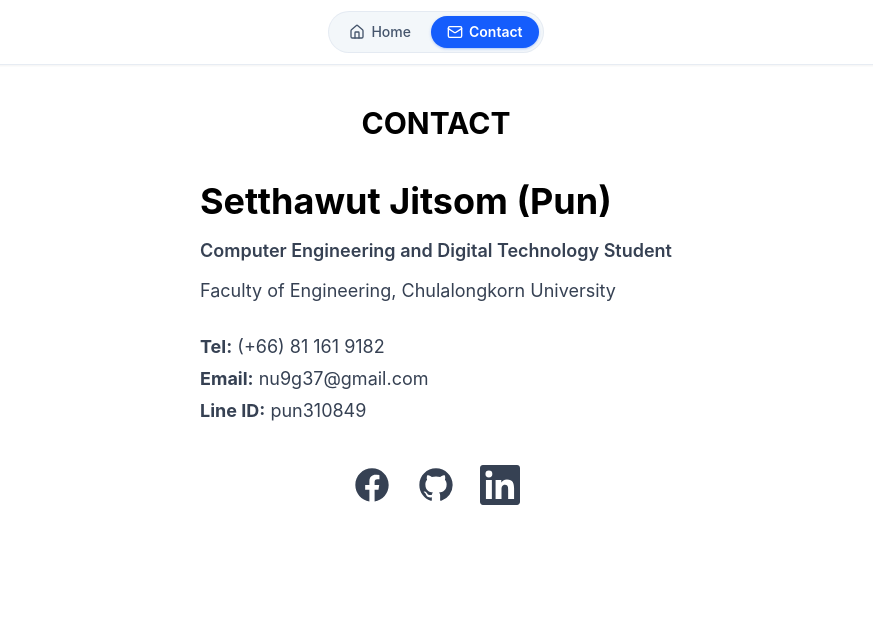
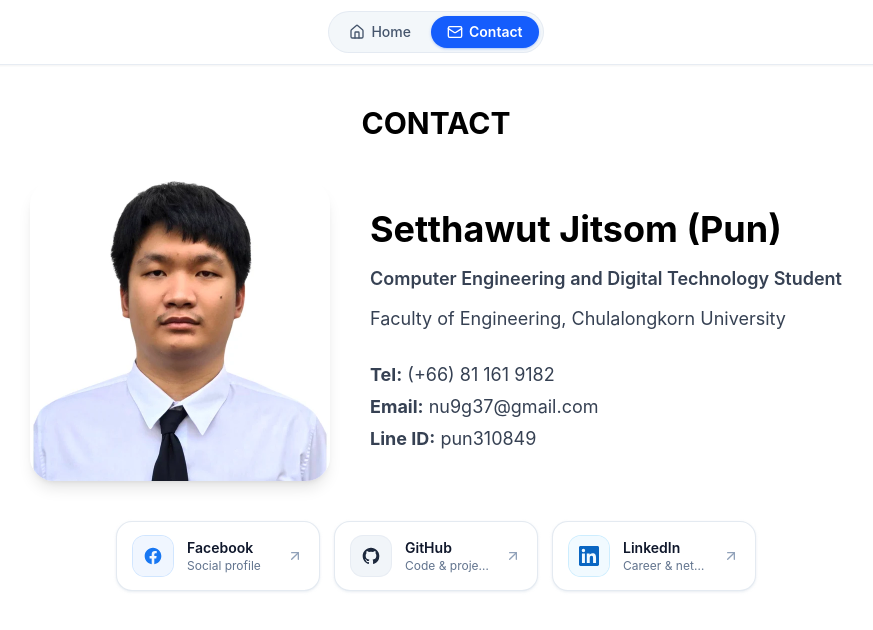
Before and after one commit to nu9g37/nu9g37.github.io, an Astro site: page /contact in a window 1280 px wide. Shown: the whole page, without its empty margins (204-1077 px from the left). Built offline with nearby package versions, Linux system fonts and the light colour scheme; Astro itself is replaced by a stand-in of ours.

Commit message:
feat: update SocialLinks and pages to include dynamic avatar images and enhanced layout

```diff
--- a/src/components/SocialLinks.astro
+++ b/src/components/SocialLinks.astro
@@ -7,39 +7,110 @@ interface Props {
 
 const { links } = Astro.props;
 
-const ICON_PATHS: Record<SocialLink['platform'], { d: string; fillRule?: 'evenodd' }> = {
+interface PlatformMeta {
+  d: string;
+  fillRule?: 'evenodd';
+  subtitle: string;
+  cardHoverClass: string;
+  badgeClass: string;
+  accentBarClass: string;
+}
+
+const PLATFORM_META: Record<SocialLink['platform'], PlatformMeta> = {
   facebook: {
     d: 'M22 12c0-5.523-4.477-10-10-10S2 6.477 2 12c0 4.991 3.657 9.128 8.438 9.878v-6.987h-2.54V12h2.54V9.797c0-2.506 1.492-3.89 3.777-3.89 1.094 0 2.238.195 2.238.195v2.46h-1.26c-1.243 0-1.63.771-1.63 1.562V12h2.773l-.443 2.89h-2.33v6.988C18.343 21.128 22 16.991 22 12Z',
+    subtitle: 'Social profile',
+    cardHoverClass: 'hover:border-[#1877F2]/40 hover:shadow-[#1877F2]/10',
+    badgeClass:
+      'bg-blue-50/90 text-[#1877F2] ring-blue-200/70 group-hover:bg-[#1877F2] group-hover:text-white group-hover:ring-[#1877F2]',
+    accentBarClass: 'bg-linear-to-r from-[#1877F2] via-sky-400 to-[#1877F2]',
   },
   github: {
     d: 'M12 2C6.477 2 2 6.484 2 12.017c0 4.425 2.865 8.18 6.839 9.504.5.092.682-.217.682-.483 0-.237-.008-.868-.013-1.703-2.782.605-3.369-1.343-3.369-1.343-.454-1.158-1.11-1.466-1.11-1.466-.908-.62.069-.608.069-.608 1.003.07 1.53 1.032 1.53 1.032.892 1.53 2.341 1.088 2.91.832.092-.647.35-1.088.636-1.338-2.22-.253-4.555-1.113-4.555-4.951 0-1.093.39-1.988 1.029-2.688-.103-.253-.446-1.272.098-2.65 0 0 .84-.27 2.75 1.026A9.564 9.564 0 0 1 12 6.844a9.59 9.59 0 0 1 2.504.337c1.909-1.296 2.747-1.027 2.747-1.027.546 1.379.202 2.398.1 2.651.64.7 1.028 1.595 1.028 2.688 0 3.848-2.339 4.695-4.566 4.943.359.309.678.92.678 1.855 0 1.338-.012 2.419-.012 2.747 0 .268.18.58.688.482A10.019 10.019 0 0 0 22 12.017C22 6.484 17.522 2 12 2Z',
     fillRule: 'evenodd',
+    subtitle: 'Code & projects',
+    cardHoverClass: 'hover:border-slate-400/70 hover:shadow-slate-900/10',
+    badgeClass:
+      'bg-slate-100 text-slate-800 ring-slate-200/80 group-hover:bg-slate-900 group-hover:text-white group-hover:ring-slate-900',
+    accentBarClass: 'bg-linear-to-r from-slate-700 via-slate-950 to-slate-700',
   },
   linkedin: {
     d: 'M20.447 20.452h-3.554v-5.569c0-1.328-.027-3.037-1.852-3.037-1.853 0-2.136 1.445-2.136 2.939v5.667H9.351V9h3.414v1.561h.046c.477-.9 1.637-1.85 3.37-1.85 3.601 0 4.267 2.37 4.267 5.455v6.286ZM5.337 7.433a2.062 2.062 0 0 1-2.063-2.065 2.064 2.064 0 1 1 2.063 2.065Zm1.782 13.019H3.555V9h3.564v11.452ZM22.225 0H1.771C.792 0 0 .774 0 1.729v20.542C0 23.227.792 24 1.771 24h20.451C23.2 24 24 23.227 24 22.271V1.729C24 .774 23.2 0 22.222 0h.003Z',
+    subtitle: 'Career & network',
+    cardHoverClass: 'hover:border-[#0A66C2]/40 hover:shadow-[#0A66C2]/10',
+    badgeClass:
+      'bg-sky-50/90 text-[#0A66C2] ring-sky-200/70 group-hover:bg-[#0A66C2] group-hover:text-white group-hover:ring-[#0A66C2]',
+    accentBarClass: 'bg-linear-to-r from-[#0A66C2] via-sky-500 to-[#0A66C2]',
   },
 };
 ---
 
-<div class="flex justify-center gap-6 mb-10">
+{links.length > 0 && (
+  <section aria-labelledby="social-links-heading" class="w-full max-w-2xl px-4 mx-auto mb-14">
+    <div class="flex flex-col gap-3.5 sm:flex-row sm:flex-wrap sm:justify-center">
       {links.map((link) => {
-    const icon = ICON_PATHS[link.platform];
+        const meta = PLATFORM_META[link.platform];
         return (
           <a
             href={link.href}
             target="_blank"
             rel="noopener noreferrer"
-        aria-label={link.label}
-        class:list={['text-gray-700 transition-colors', link.hoverClass]}
+            class:list={[
+              'group relative flex w-full items-center gap-3.5 overflow-hidden rounded-2xl border border-slate-200/90 bg-white px-4 py-3.5 text-slate-900 shadow-sm shadow-slate-200/70 transition-all duration-300 hover:shadow-lg motion-safe:hover:-translate-y-0.5 focus-visible:outline-2 focus-visible:outline-offset-2 focus-visible:outline-blue-600 sm:min-w-[190px] sm:flex-1 sm:max-w-[220px]',
+              meta.cardHoverClass,
+              link.hoverClass,
+            ]}
           >
-        <svg class="w-10 h-10" viewBox="0 0 24 24" fill="currentColor" aria-hidden="true">
+            <span
+              aria-hidden="true"
+              class:list={[
+                'absolute inset-x-0 top-0 h-0.5 opacity-0 transition-opacity duration-300 group-hover:opacity-100',
+                meta.accentBarClass,
+              ]}
+            />
+
+            <span
+              aria-hidden="true"
+              class:list={[
+                'flex h-10 w-10 shrink-0 items-center justify-center rounded-xl ring-1 transition-all duration-300 motion-safe:group-hover:scale-105',
+                meta.badgeClass,
+              ]}
+            >
+              <svg class="w-5 h-5" viewBox="0 0 24 24" fill="currentColor" aria-hidden="true">
                 <path
-            d={icon.d}
-            fill-rule={icon.fillRule}
-            clip-rule={icon.fillRule}
+                  d={meta.d}
+                  fill-rule={meta.fillRule}
+                  clip-rule={meta.fillRule}
                 />
               </svg>
+            </span>
+
+            <span class="flex-1 min-w-0 text-left">
+              <span class="block text-sm font-semibold truncate transition-colors duration-200">
+                {link.label}
+              </span>
+              <span class="block text-xs font-normal truncate text-slate-500">
+                {meta.subtitle}
+              </span>
+            </span>
+
+            <svg
+              class="h-4 w-4 shrink-0 text-slate-400 transition-all duration-200 group-hover:text-inherit motion-safe:group-hover:translate-x-0.5 motion-safe:group-hover:-translate-y-0.5"
+              viewBox="0 0 24 24"
+              fill="none"
+              stroke="currentColor"
+              stroke-width="2"
+              stroke-linecap="round"
+              stroke-linejoin="round"
+              aria-hidden="true"
+            >
+              <path d="M7 17 17 7" />
+              <path d="M7 7h10v10" />
+            </svg>
+            <span class="sr-only"> (opens in a new tab)</span>
           </a>
         );
       })}
     </div>
+  </section>
+)}
--- a/src/pages/contact.astro
+++ b/src/pages/contact.astro
@@ -9,7 +9,11 @@ import { CONTACT, PROFILE, SOCIAL_LINKS } from '../data/portfolio';
 
   <div class="container px-4 mx-auto mt-10">
     <div class="flex flex-col items-center justify-center gap-10 pb-10 md:flex-row">
-
+      <img
+        src={PROFILE.avatar}
+        alt={PROFILE.avatarAlt}
+        class="w-64 md:w-[300px] shrink-0 shadow-lg rounded-3xl"
+      />
 
       <div class="text-center md:text-left">
         <h2 class="mb-4 text-2xl font-bold md:text-4xl">{PROFILE.displayName}</h2>
--- a/src/pages/index.astro
+++ b/src/pages/index.astro
@@ -8,7 +8,11 @@ import { PORTFOLIO_ITEMS, PROFILE } from '../data/portfolio';
   <h1 class="mt-10 text-3xl font-bold text-center">MY PORTFOLIO</h1>
 
   <div>
-
+    <img
+      src={PROFILE.avatar}
+      alt={PROFILE.avatarAlt}
+      class="w-64 md:w-[300px] mx-auto mt-10 rounded-3xl"
+    />
     <p class="mt-10 text-2xl text-center">{PROFILE.name}</p>
   </div>
 
```
Lines whose indentation alone changed are shown as unchanged.
